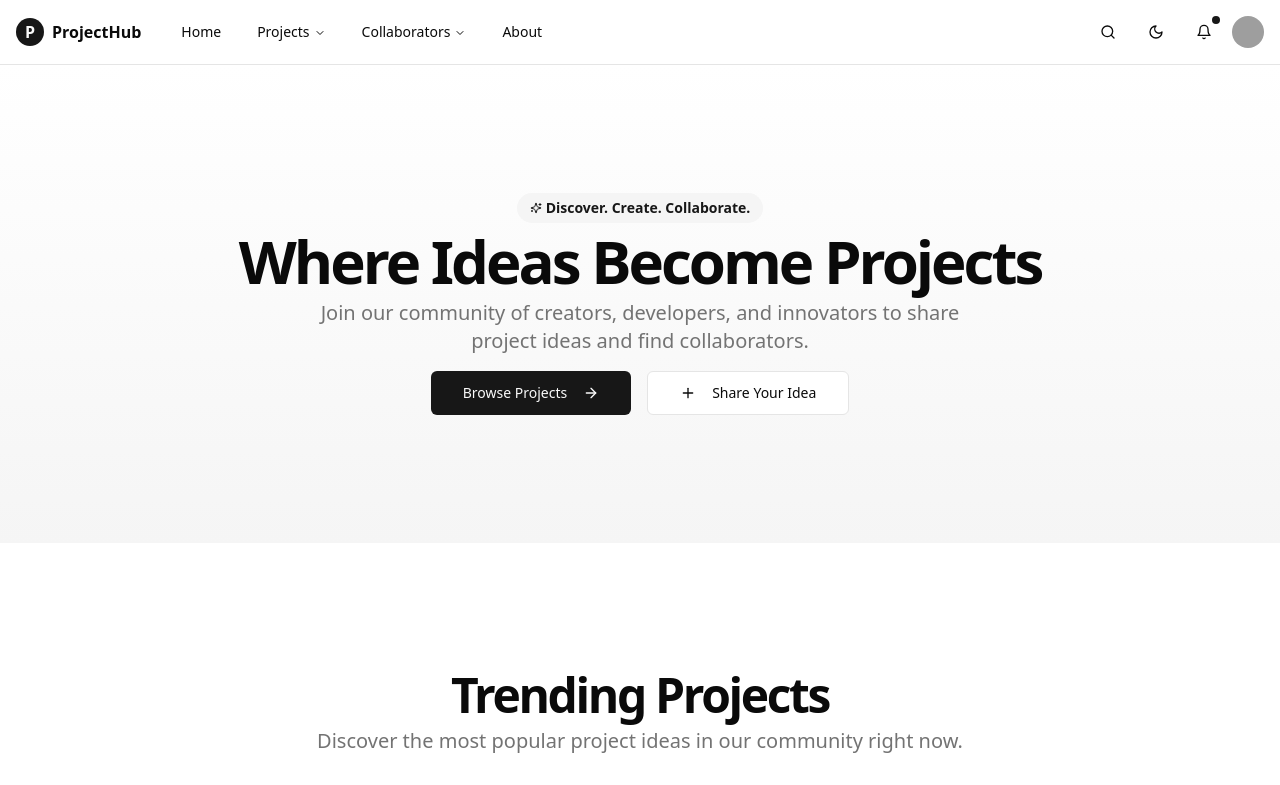
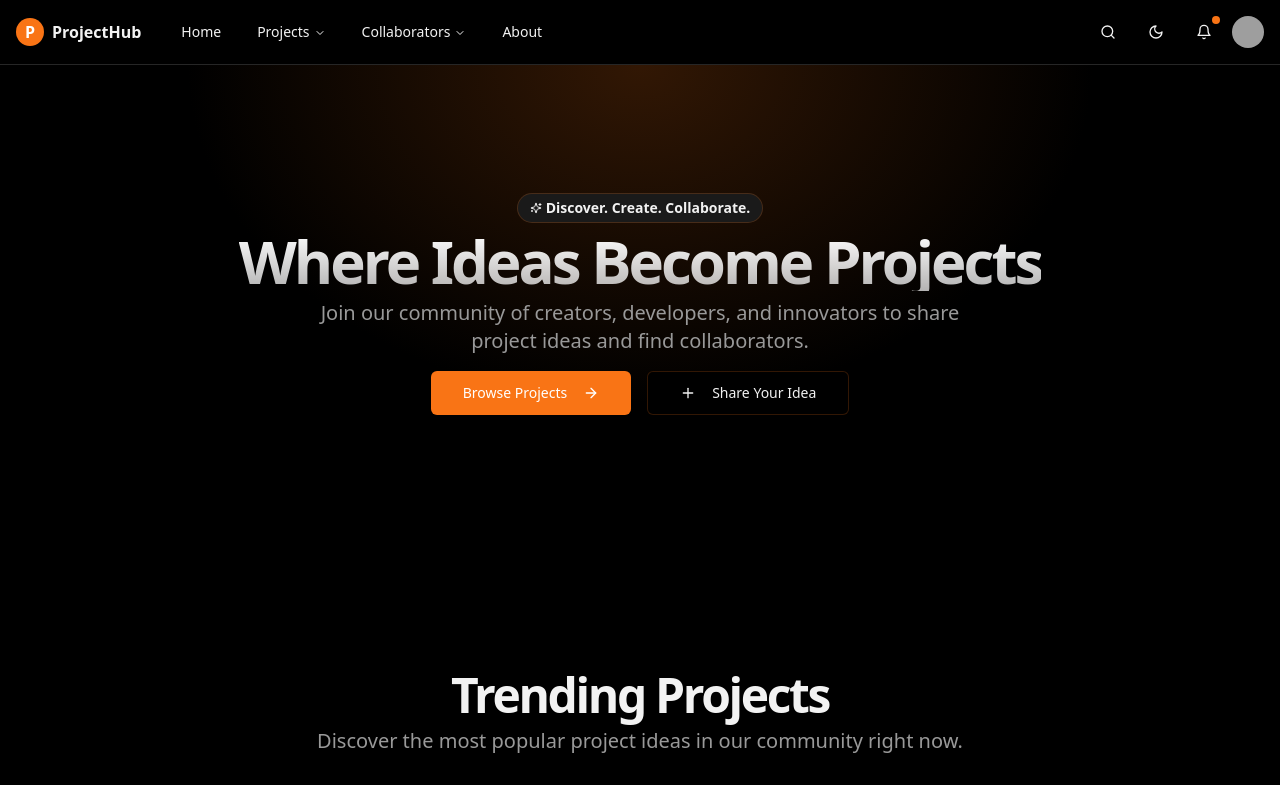
Before and after one commit to byaxionlabs/ideos, a Next.js app: page / in a window 1280 px wide. Shown: the top 785 px of the page. Built offline with nearby package versions, Linux system fonts and the light colour scheme; grey boxes are pictures that could not be loaded.

Commit message:
feat: Introduce dark mode default theme with orange accent and update homepage hero section UI elements, along with a new bun lockfile.

```diff
--- a/app/globals.css
+++ b/app/globals.css
@@ -12,73 +12,107 @@
   :root {
     --font-sans: var(--font-geist-sans);
     --font-mono: var(--font-geist-mono);
-    --background: 0 0% 100%;
-    --foreground: 0 0% 3.9%;
-    --card: 0 0% 100%;
-    --card-foreground: 0 0% 3.9%;
-    --popover: 0 0% 100%;
-    --popover-foreground: 0 0% 3.9%;
-    --primary: 0 0% 9%;
-    --primary-foreground: 0 0% 98%;
-    --secondary: 0 0% 96.1%;
-    --secondary-foreground: 0 0% 9%;
-    --muted: 0 0% 96.1%;
-    --muted-foreground: 0 0% 45.1%;
-    --accent: 0 0% 96.1%;
-    --accent-foreground: 0 0% 9%;
-    --destructive: 0 84.2% 60.2%;
-    --destructive-foreground: 0 0% 98%;
-    --border: 0 0% 89.8%;
-    --input: 0 0% 89.8%;
-    --ring: 0 0% 3.9%;
-    --chart-1: 12 76% 61%;
-    --chart-2: 173 58% 39%;
-    --chart-3: 197 37% 24%;
-    --chart-4: 43 74% 66%;
-    --chart-5: 27 87% 67%;
-    --radius: 0.5rem;
-    --sidebar-background: 0 0% 98%;
-    --sidebar-foreground: 240 5.3% 26.1%;
-    --sidebar-primary: 240 5.9% 10%;
-    --sidebar-primary-foreground: 0 0% 98%;
-    --sidebar-accent: 240 4.8% 95.9%;
-    --sidebar-accent-foreground: 240 5.9% 10%;
-    --sidebar-border: 220 13% 91%;
-    --sidebar-ring: 217.2 91.2% 59.8%;
-  }
-  .dark {
-    --background: 0 0% 3.9%;
-    --foreground: 0 0% 98%;
-    --card: 0 0% 3.9%;
-    --card-foreground: 0 0% 98%;
-    --popover: 0 0% 3.9%;
-    --popover-foreground: 0 0% 98%;
-    --primary: 0 0% 98%;
-    --primary-foreground: 0 0% 9%;
-    --secondary: 0 0% 14.9%;
-    --secondary-foreground: 0 0% 98%;
-    --muted: 0 0% 14.9%;
-    --muted-foreground: 0 0% 63.9%;
-    --accent: 0 0% 14.9%;
-    --accent-foreground: 0 0% 98%;
+
+    /* Default to Dark Mode colors with Orange Accent */
+    --background: 0 0% 0%; /* Black */
+    --foreground: 0 0% 95%; /* Light Gray */
+
+    --card: 0 0% 5%; /* Very Dark Gray */
+    --card-foreground: 0 0% 95%;
+
+    --popover: 0 0% 5%;
+    --popover-foreground: 0 0% 95%;
+
+    --primary: 25 95% 53%; /* Vibrant Orange */
+    --primary-foreground: 0 0% 100%;
+
+    --secondary: 0 0% 10%; /* Dark Gray */
+    --secondary-foreground: 0 0% 95%;
+
+    --muted: 0 0% 10%;
+    --muted-foreground: 0 0% 60%;
+
+    --accent: 0 0% 15%;
+    --accent-foreground: 0 0% 95%;
+
     --destructive: 0 62.8% 30.6%;
     --destructive-foreground: 0 0% 98%;
-    --border: 0 0% 14.9%;
-    --input: 0 0% 14.9%;
-    --ring: 0 0% 83.1%;
-    --chart-1: 220 70% 50%;
-    --chart-2: 160 60% 45%;
-    --chart-3: 30 80% 55%;
-    --chart-4: 280 65% 60%;
-    --chart-5: 340 75% 55%;
-    --sidebar-background: 240 5.9% 10%;
-    --sidebar-foreground: 240 4.8% 95.9%;
-    --sidebar-primary: 224.3 76.3% 48%;
+
+    --border: 0 0% 15%;
+    --input: 0 0% 15%;
+    --ring: 25 95% 53%; /* Orange Ring */
+
+    --chart-1: 25 95% 53%;
+    --chart-2: 0 0% 60%;
+    --chart-3: 0 0% 40%;
+    --chart-4: 0 0% 20%;
+    --chart-5: 0 0% 80%;
+
+    --radius: 0.5rem;
+
+    --sidebar-background: 0 0% 5%;
+    --sidebar-foreground: 0 0% 95%;
+    --sidebar-primary: 25 95% 53%;
     --sidebar-primary-foreground: 0 0% 100%;
-    --sidebar-accent: 240 3.7% 15.9%;
-    --sidebar-accent-foreground: 240 4.8% 95.9%;
-    --sidebar-border: 240 3.7% 15.9%;
-    --sidebar-ring: 217.2 91.2% 59.8%;
+    --sidebar-accent: 0 0% 10%;
+    --sidebar-accent-foreground: 0 0% 95%;
+    --sidebar-border: 0 0% 15%;
+    --sidebar-ring: 25 95% 53%;
+  }
+
+  /* Ensure .dark class also uses these */
+  .dark {
+    /* Neutral Dark Gray Background */
+    --background: 0 0% 4%;
+    --foreground: 210 40% 98%;
+
+    /* Slightly lighter for cards */
+    --card: 0 0% 7%;
+    --card-foreground: 210 40% 98%;
+
+    --popover: 0 0% 7%;
+    --popover-foreground: 210 40% 98%;
+
+    /* Vibrant Orange Accent */
+    --primary: 25 95% 53%;
+    --primary-foreground: 210 40% 98%;
+
+    /* Neutral Secondary */
+    --secondary: 0 0% 12%;
+    --secondary-foreground: 210 40% 98%;
+
+    --muted: 0 0% 12%;
+    --muted-foreground: 215 20% 65%;
+
+    --accent: 0 0% 12%;
+    --accent-foreground: 210 40% 98%;
+
+    --destructive: 0 62.8% 30.6%;
+    --destructive-foreground: 210 40% 98%;
+
+    /* Orange Highlight */
+    --highlight: 25 95% 53%;
+
+    --border: 0 0% 12%;
+    --input: 0 0% 12%;
+    --ring: 25 95% 53%;
+
+    --chart-1: 25 95% 53%; /* Orange */
+    --chart-2: 38 92% 50%;  /* Amber/Yellow as secondary */
+    --chart-3: 0 0% 60%;
+    --chart-4: 0 0% 40%;
+    --chart-5: 0 0% 80%;
+
+    --radius: 0.5rem;
+
+    --sidebar-background: 0 0% 4%;
+    --sidebar-foreground: 210 40% 98%;
+    --sidebar-primary: 25 95% 53%;
+    --sidebar-primary-foreground: 210 40% 98%;
+    --sidebar-accent: 0 0% 12%;
+    --sidebar-accent-foreground: 210 40% 98%;
+    --sidebar-border: 0 0% 12%;
+    --sidebar-ring: 25 95% 53%;
   }
 }
 
--- a/app/page.tsx
+++ b/app/page.tsx
@@ -11,15 +11,16 @@ export default function Home() {
     <div className="flex min-h-screen flex-col">
       <Navbar />
       <main className="flex-1">
-        <section className="w-full py-12 md:py-24 lg:py-32 bg-gradient-to-b from-background to-muted">
-          <div className="container px-4 md:px-6">
+        <section className="w-full py-12 md:py-24 lg:py-32 relative overflow-hidden">
+          <div className="absolute inset-0 bg-[radial-gradient(ellipse_at_top,_var(--tw-gradient-stops))] from-primary/20 via-background to-background pointer-events-none" />
+          <div className="container px-4 md:px-6 relative z-10">
             <div className="flex flex-col items-center justify-center space-y-4 text-center">
               <div className="space-y-2">
-                <Badge className="px-3 py-1 text-sm" variant="secondary">
-                  <Sparkles className="mr-1 h-3 w-3" />
+                <Badge className="px-3 py-1 text-sm border-primary/20" variant="secondary">
+                  <Sparkles className="mr-1 h-3 w-3 text-[hsl(var(--highlight))]" />
                   Discover. Create. Collaborate.
                 </Badge>
-                <h1 className="text-3xl font-bold tracking-tighter sm:text-4xl md:text-5xl lg:text-6xl">
+                <h1 className="text-3xl font-bold tracking-tighter sm:text-4xl md:text-5xl lg:text-6xl bg-clip-text text-transparent bg-gradient-to-b from-white to-white/70">
                   Where Ideas Become Projects
                 </h1>
                 <p className="mx-auto max-w-[700px] text-muted-foreground md:text-xl">
@@ -28,13 +29,13 @@ export default function Home() {
                 </p>
               </div>
               <div className="flex flex-col sm:flex-row gap-4">
-                <Button asChild size="lg">
+                <Button asChild size="lg" className="bg-primary text-primary-foreground hover:bg-primary/90">
                   <Link href="/projects">
                     Browse Projects
                     <ArrowRight className="ml-2 h-4 w-4" />
                   </Link>
                 </Button>
-                <Button asChild variant="outline" size="lg">
+                <Button asChild variant="outline" size="lg" className="border-primary/20 hover:bg-primary/10 hover:text-primary">
                   <Link href="/projects/new">
                     <Plus className="mr-2 h-4 w-4" />
                     Share Your Idea
@@ -67,7 +68,7 @@ export default function Home() {
                         </div>
                         {project.trending && (
                           <Badge variant="secondary" className="flex items-center gap-1">
-                            <Flame className="h-3 w-3 text-orange-500" />
+                            <Flame className="h-3 w-3 text-[hsl(var(--highlight))]" />
                             Trending
                           </Badge>
                         )}
```
Also changed, not shown: 1 other file (tests, documents, lock files or other folders).
